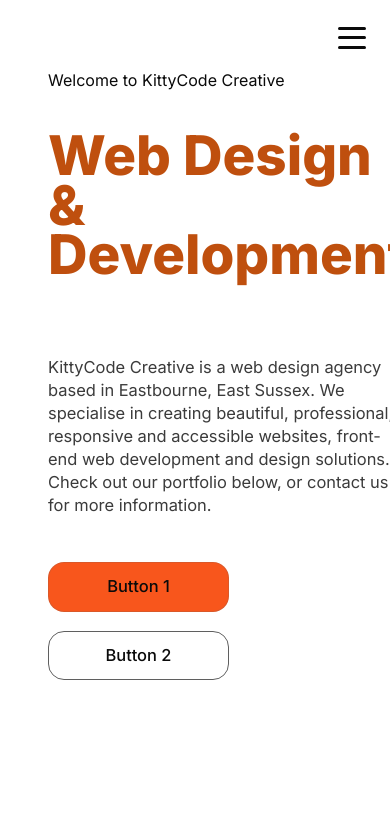
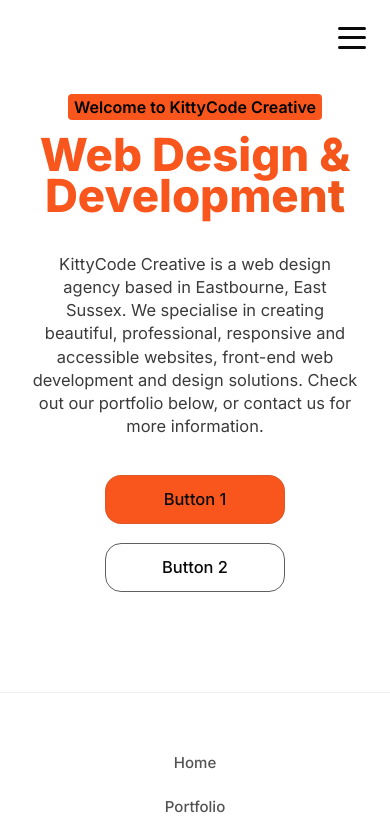
Before and after one commit to Absynthee/KittyCode-Creative, an Astro site: page / in a window 390 px wide. Shown: the top 833 px of the page. Built offline with nearby package versions, Linux system fonts and the light colour scheme; Astro itself is replaced by a stand-in of ours.

Commit message:
Updating hero component

```diff
--- a/src/components/sections/Hero.astro
+++ b/src/components/sections/Hero.astro
@@ -41,7 +41,7 @@
           number-of-sparkles="5"
           style="--sparkly-text-color: color-mix(in srgb, currentColor, var(--primary) 100%);"
         >
-          <span class="hero-role">{role}</span>
+          <mark class="hero-role">{role}</mark>
         </sparkly-text>
       </div>
 
@@ -133,6 +133,18 @@
     .hero {
       position: relative;
       overflow: hidden;
+      background: var(--background);
+      background-image: conic-gradient(
+        from 255deg at 50% 0% in oklab,
+        var(--secondary),
+        var(--background),
+        var(--background),
+        var(--secondary)
+      );
+      background-blend-mode: color-dodge;
+      min-block-size: 100dvh;
+      display: grid;
+      place-items: center;
     }
 
     .hero--fullwidth {
@@ -153,10 +165,11 @@
       grid-auto-flow: column;
       grid-template-columns: 2fr 1fr;
       width: 100%;
-      /* max-width: 1200px; */
+      max-width: 1800px;
       align-items: center;
       margin: 0 auto;
-      padding: 6rem 3rem;
+      padding: 6rem 2rem;
+      gap: 2rem;
     }
 
     .hero-content {
@@ -164,7 +177,18 @@
       flex-direction: column;
       margin: 0 auto;
       max-width: 1000px;
-      padding: 2rem;
+      transition: all 0.3s ease-in-out;
+    }
+
+    .role-container {
+      animation: fadeInUp 0.8s ease-out 0.2s both;
+    }
+
+    mark {
+      background-color: var(--primary-absolute);
+      font-weight: 600;
+      padding: 0.2rem 0.4rem;
+      border-radius: 0.25rem;
     }
 
     .hero-name {
@@ -173,15 +197,15 @@
       background: linear-gradient(
         135deg,
         var(--secondary) 0%,
-        var(--primary) 30%,
-        var(--primary) 60%,
+        var(--primary-absolute) 30%,
+        var(--primary-absolute) 60%,
         var(--secondary) 100%
       );
       background-clip: text;
       -webkit-background-clip: text;
       -webkit-text-fill-color: transparent;
       background-size: 300% 300%;
-      /* padding-top: 1rem; */
+      padding-top: 1rem;
       padding-bottom: 2rem;
 
       animation:
@@ -204,6 +228,7 @@
       font-size: var(--step-0);
       color: hsl(from var(--foreground) h s l / 0.8);
       max-width: 75ch;
+      padding-bottom: 2rem;
       animation: fadeInUp 0.8s ease-out 0.8s both;
     }
 
@@ -258,6 +283,17 @@
       }
     }
 
+    @keyframes fadeInLeft {
+      from {
+        opacity: 0;
+        transform: translateX(50px);
+      }
+      to {
+        opacity: 1;
+        transform: translateX(0);
+      }
+    }
+
     @keyframes scaleIn {
       from {
         opacity: 0;
@@ -279,61 +315,6 @@
       }
     }
 
-    /* Responsive design */
-    @media screen and (max-width: 1200px) {
-      .hero-container {
-        padding: 4rem 2rem;
-      }
-
-      .hero-content {
-        max-width: 900px;
-      }
-    }
-
-    @media screen and (max-width: 768px) {
-      .hero-container {
-        padding: 2rem 1rem 8rem 1rem;
-      }
-
-      .hero-content {
-        gap: 2.5rem;
-      }
-
-      .hero-name {
-        font-size: var(--step-6);
-      }
-
-      .hero-buttons {
-        gap: var(--space-2xs);
-      }
-
-      .hero-tagline {
-        font-size: var(--step-0);
-      }
-
-      .hero-buttons {
-        align-items: center;
-      }
-
-      .hero-buttons :global(.btn) {
-        max-width: 300px;
-      }
-    }
-
-    @media screen and (max-width: 480px) {
-      .hero-container {
-        padding: 2rem 1rem;
-      }
-
-      .hero-content {
-        padding-bottom: 10rem;
-      }
-
-      .hero-bio {
-        line-height: 1.4;
-      }
-    }
-
     .phone-container {
       width: 25rem;
       aspect-ratio: 9 / 18.4;
@@ -343,6 +324,9 @@
       /* transition: all 0.3s ease-in-out; */
       z-index: 10;
       scale: 95%;
+      place-self: center;
+      transition: all 0.3s ease-in-out;
+      animation: fadeInLeft 2s ease-out 1.8s both;
     }
 
     .phone {
@@ -364,7 +348,11 @@
       border-radius: 1rem 1rem 0 0;
       height: 5rem;
       width: 100%;
-      background: linear-gradient(-90deg, var(--primary), var(--secondary));
+      background: linear-gradient(
+        -90deg,
+        var(--primary),
+        var(--primary-absolute)
+      );
       z-index: -1;
       margin-bottom: 1rem;
     }
@@ -413,7 +401,7 @@
       margin-block-end: var(--space-2xs);
       padding-block: var(--space-2xs);
       padding-inline: var(--space-2xs);
-      background-color: var(--secondary);
+      background-color: var(--primary);
       border-radius: 12px 12px 12px 2px;
       color: var(--foreground);
     }
@@ -462,5 +450,53 @@
       align-items: center;
       bottom: 1rem;
     }
+
+    @media screen and (max-width: 1100px) {
+      .hero-name {
+        font-size: var(--step-6);
+      }
+
+      .phone-container {
+        scale: 90%;
+      }
+    }
+
+    @media screen and (max-width: 900px) {
+      .hero-name {
+        font-size: var(--step-5);
+      }
+
+      .hero-buttons {
+        gap: var(--space-2xs);
+      }
+
+      .hero-buttons {
+        align-items: center;
+      }
+
+      .hero-buttons :global(.btn) {
+        max-width: 300px;
+      }
+
+      .phone-container {
+        scale: 80%;
+      }
+    }
+
+    @media screen and (max-width: 900px) {
+      .hero-container {
+        grid-template-columns: 1fr;
+        text-align: center;
+      }
+
+      .hero-buttons {
+        align-items: center;
+        justify-content: center;
+      }
+
+      .phone-container {
+        display: none;
+      }
+    }
   </style>
 </section>
--- a/src/pages/index.astro
+++ b/src/pages/index.astro
@@ -9,7 +9,7 @@
 >
   <Hero
     role="Welcome to KittyCode Creative"
-    name="Web Design & Development"
+    name="Web Design & Development"
     primaryCTA={{
       text: "Button 1",
       href: "/",
--- a/src/styles/global.css
+++ b/src/styles/global.css
@@ -3,18 +3,20 @@
   --background: oklch(1 0 0);
   --foreground: oklch(0.145 0 0);
 
-  --primary: oklch(0.5666 0.1589 44.03);
+  --primary-absolute: oklch(0.6666 0.2077 37.58);
+
+  --primary: oklch(0.6459 0.1675 46.08);
   --primary-background: oklch(0.6666 0.2077 37.58);
-  --secondary: oklch(0.5702 0.1531 48.94);
+  --secondary: oklch(0.5666 0.1589 44.03);
   --secondary-background: oklch(0.6991 0.1579 54.69);
   --muted: oklch(0.5313 0 0);
   --muted-background: oklch(65.004% 0.00007 271.152);
   --accent-1: oklch(0.5425 0.1072 92.91);
-  --accent-1-background: oklch(0.7453 0.1341 91.88);
+  --accent-1-background: oklch(77.566% 0.13248 92.291);
   --accent-2: oklch(0.5319 0.0898 182.83);
-  --accent-2-background: oklch(0.6775 0.1084 184.02);
+  --accent-2-background: oklch(72.585% 0.11161 183.886);
   --accent-3: oklch(0.5185 0.1106 249.18);
-  --accent-3-background: oklch(0.6045 0.1131 248.84);
+  --accent-3-background: oklch(63.026% 0.11251 248.652);
 
   --card: oklch(1 0 0);
   --border: oklch(48.55% 0.00006 271.152);
```
